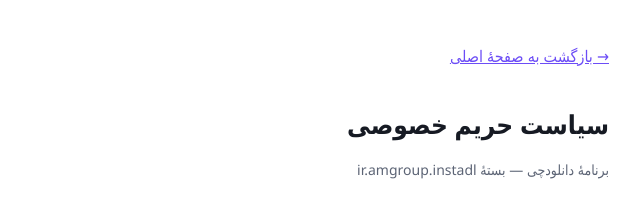
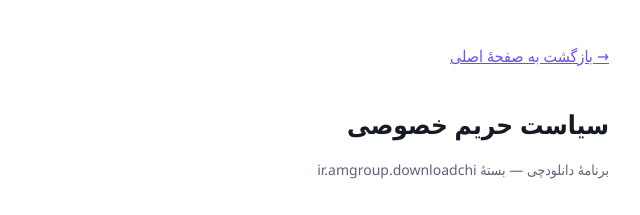
Before and after one commit to gruhcomputer/hamsaz-app, a plain HTML site: page instadl/privacy.html in a window 1280 px wide. Shown: the top 215 px of the page, 395-1035 px from the left. Drawn offline with Linux system fonts and the light colour scheme.

Commit message:
Show the new package name on the instadl pages
Co-Authored-By: Claude Sonnet 5.5 <noreply@anthropic.com>

```diff
--- a/instadl/privacy.html
+++ b/instadl/privacy.html
@@ -44,7 +44,7 @@
 <a class="back" href="app.html">→ بازگشت به صفحهٔ اصلی</a>
 
 <h1>سیاست حریم خصوصی</h1>
-<p class="muted">برنامهٔ دانلودچی — بستهٔ <span style="direction:ltr;display:inline-block">ir.amgroup.instadl</span></p>
+<p class="muted">برنامهٔ دانلودچی — بستهٔ <span style="direction:ltr;display:inline-block">ir.amgroup.downloadchi</span></p>
 
 <h2>خلاصه</h2>
 <p>
```
Also changed, not shown: instadl/app.html (+1 -1 lines), 1 other file.
